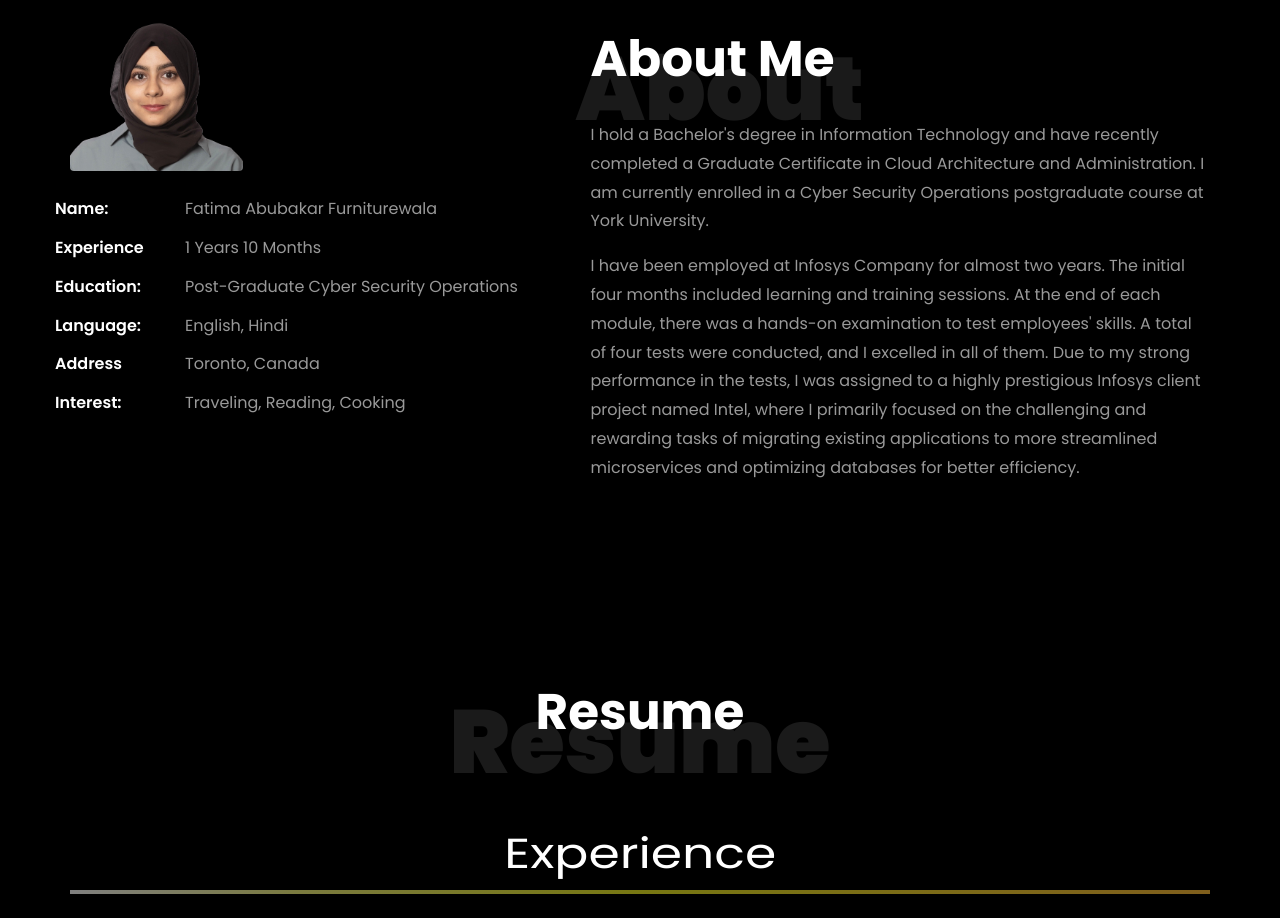
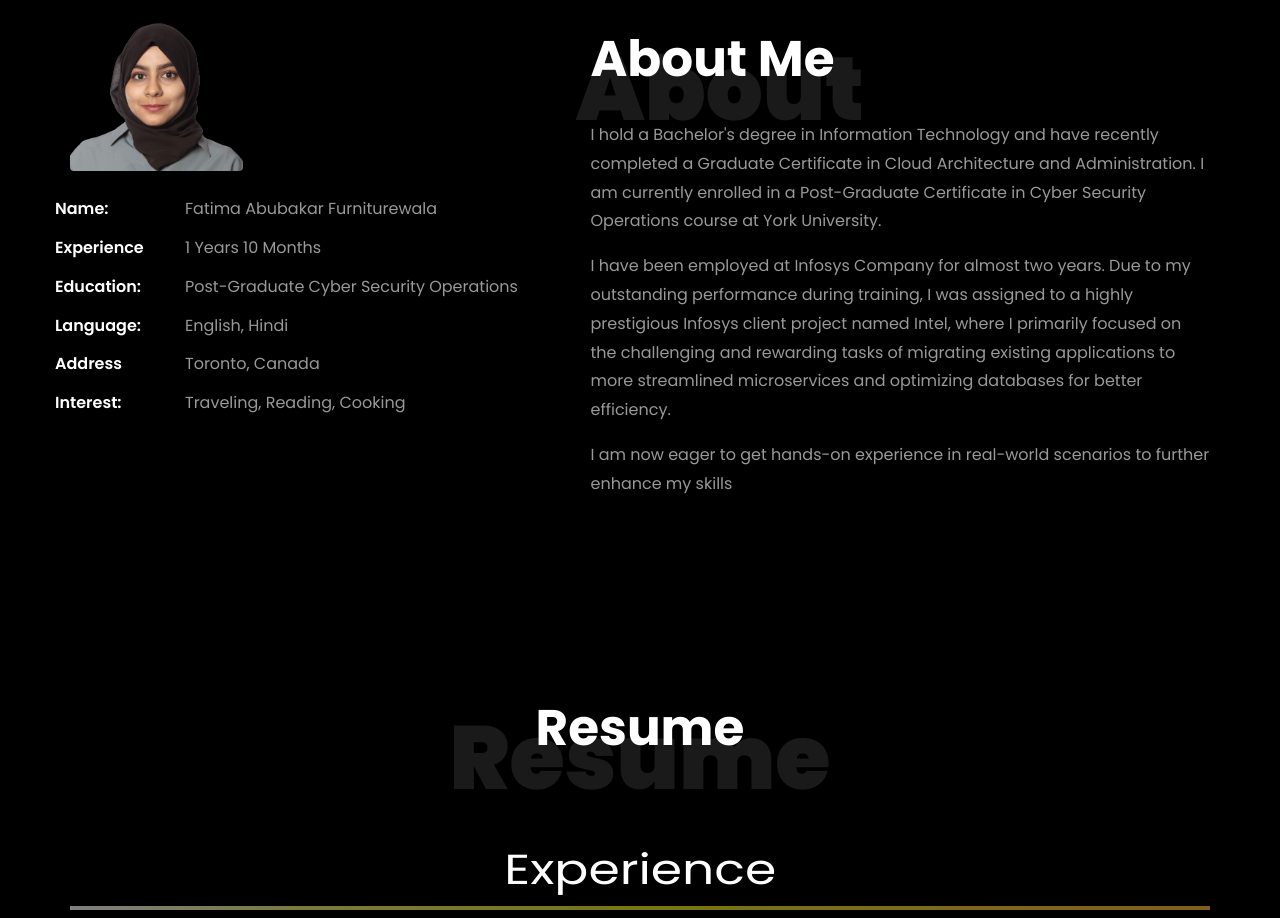
Before and after one commit to Fatima-Abubakar-Furniturewala/Fatima-Abubakar-Furniturewala.github.io, a plain HTML site: page index.html in a window 1280 px wide. Shown: the part 840-1758 px from the top of the page. Drawn offline with Linux system fonts and the light colour scheme; files whose address does not match are found by name.

Commit message:
Update index.html

```diff
--- a/index.html
+++ b/index.html
@@ -280,36 +280,17 @@
 
 								<h1 class="big">About</h1>
 								<h2 class="mb-4">About Me</h2>
-								<p>I hold a Bachelor's degree in Information Technology and have recently completed a Graduate Certificate in Cloud Architecture and Administration. I am currently enrolled in a Cyber Security Operations postgraduate course at York University.</p>
+								<p>I hold a Bachelor's degree in Information Technology and have recently completed a Graduate Certificate in Cloud Architecture and Administration. I am currently enrolled in a Post-Graduate Certificate in Cyber Security Operations course at York University.</p>
 								<!-- <p>In my Cloud Architecture and Administration program, I acquired practical experience in deploying applications on AWS using Terraform, Kubernetes, and Docker. In Azure, I established an infrastructure that supports remote connections via RDP. My knowledge extends to security aspects such as Confidentiality, Integrity, and Availability (CIA), maturity levels, Identity and Access Management, Zero-Trust Architecture, Vulnerability Assessment, and Incident Respond. Additionally, I have honed my skills in utilizing GitHub Actions.</p>
 								<p>I have gained hands-on experience in using Microsoft’s SysInternals site to find ports which are listening for a connection and main process and sub-processes for each port. I have used the Forensic Tool Kit (FTK) to assess electronic evidence to determine further analysis. I have examined a Disk Image using tools like md5sum and Autopsy, demonstrating the ability to obtain evidence from a raw image. I have also created a Runbook and designed a Tabletop exercise.</p> -->
-								<p>I have been employed at Infosys Company for almost two years. The initial four months included learning and training sessions. At the end of each module, there was a hands-on examination to test employees' skills. A total of four tests were conducted, and I excelled in all of them. Due to my strong performance in the tests, I was assigned to a highly prestigious Infosys client project named Intel, where I primarily focused on the challenging and rewarding tasks of migrating existing applications to more streamlined microservices and optimizing databases for better efficiency.</p>
-								<!-- <p>With over 5 years of comprehensive experience in the field of data science & analytics, accompanied by a bachelor's degree in engineering.
-									Proficient in data analysis, statistical analysis, hypothesis testing, customer behaviour analysis, &amp; machine learning.
-									Demonstrated success in leading impactful projects and providing effective mentorship.</p> -->
-								<!-- <ul class="about-info mt-4 px-md-0 px-2">
-									<li class="d-flex"><span>Profile:</span> <span>Data Science &amp; Analytics</span></li>
-									<li class="d-flex"><span>Domain:</span> <span>Retail, Ecommerce, BFSI &amp; Digital Marketing</span></li>
-									<li class="d-flex"><span>Education:</span> <span>Bachelor of Engineering</span></li>
-									<li class="d-flex"><span>Language:</span> <span>English, Hindi</span></li>
-									<li class="d-flex"><span>BI Tools:</span> <span>Microsoft Power BI, Looker &amp; Tableau</span></li>
-									<li class="d-flex"><span>Other Skills:</span> <span>Cloud, PySpark, Excel, Git, JIRA, Google Analytics &amp; SEO</span></li>
-									<li class="d-flex"><span>Interest:</span> <span>Traveling, Travel Photography, Teaching</span></li>
+								<p>I have been employed at Infosys Company for almost two years. Due to my outstanding performance during training, I was assigned to a highly prestigious Infosys client project named Intel, where I primarily focused on the challenging and rewarding tasks of migrating existing applications to more streamlined microservices and optimizing databases for better efficiency.</p>
+								<p>I am now eager to get hands-on experience in real-world scenarios to further enhance my skills</p>
 
-								</ul> -->
 							</div>
 						</div>
 
 
-						<!-- <div class="counter-wrap ftco-animate d-flex mt-md-3">
-							<div class="text">
-								<p class="mb-4">
-									<span class="number" data-number="30">0</span> <span>+</span>
-									<span>&nbsp; Projects completed</span>
-								</p>
-								<p><a href="https://www.linkedin.com/in/rishabhnmishra/" class="btn btn-primary py-3 px-3">LinkedIn</a></p>
-							</div>
-						</div> -->
+
 					</div>
 				</div>
 			</div>
@@ -325,7 +306,7 @@
           <div class="col-md-10 heading-section text-center ftco-animate">
           	<h1 class="big big-2">Resume</h1>
             <h2 class="mb-4">Resume</h2>
-            <!-- <p>Seasoned Senior Data Analyst with 5+ years of experience driving business strategies through data-driven insights. Proven expertise in data science, statistical analysis, machine learning algorithms and project management.</p> -->
+
           </div>
         </div>
 
```
